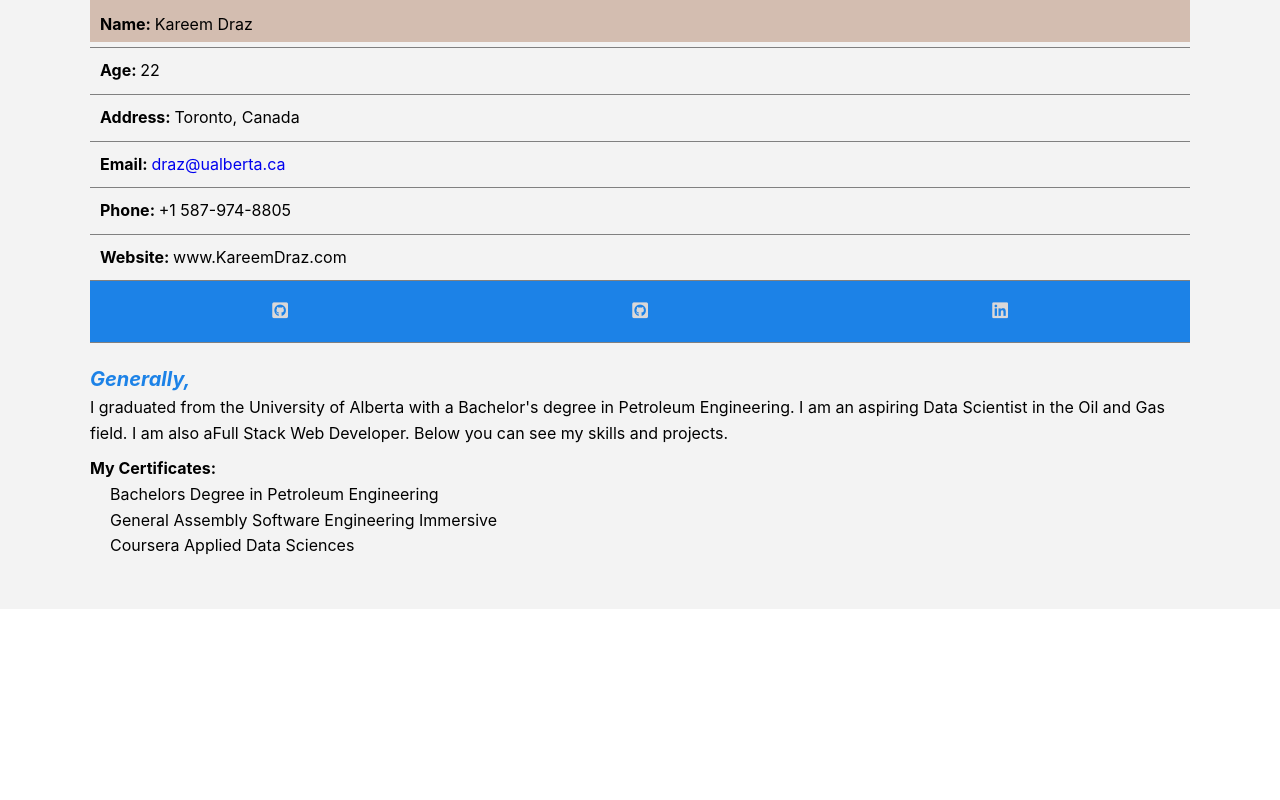
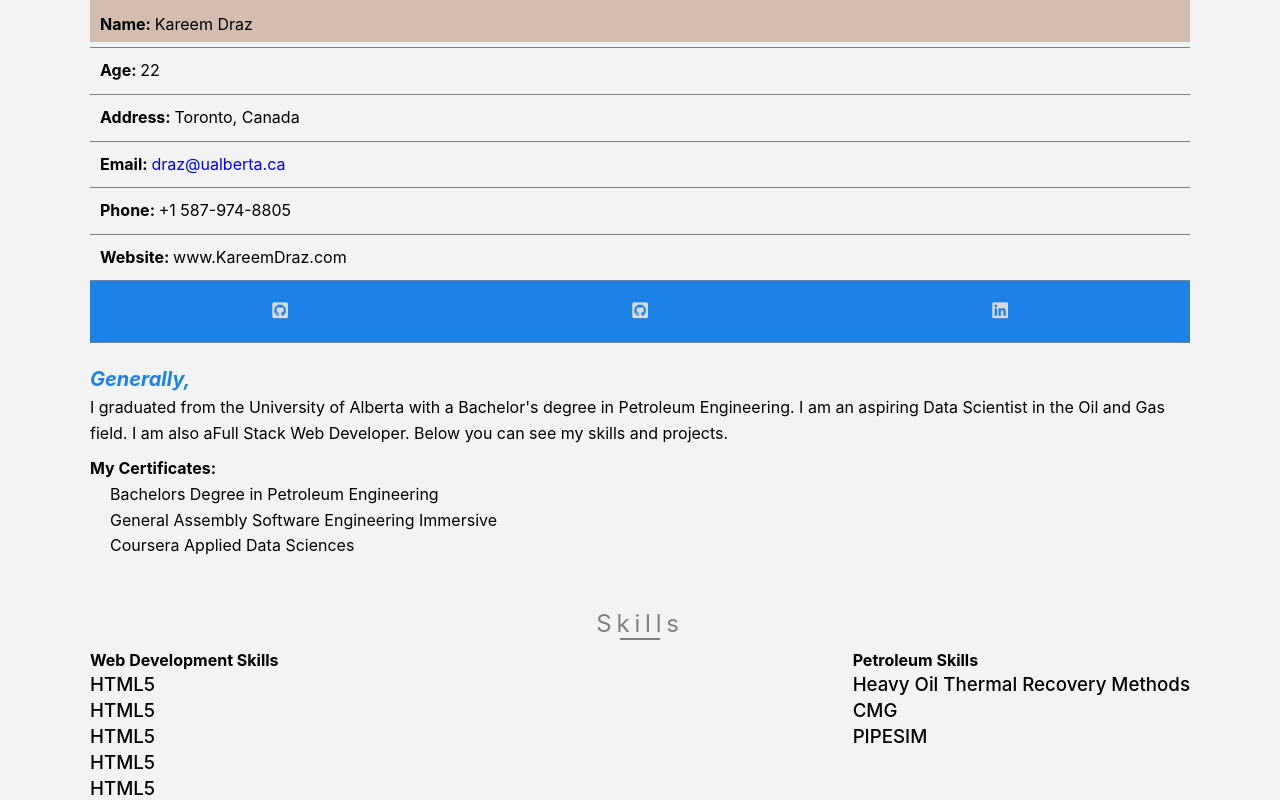
Before and after one commit to KareemD123/my-react-portfolio, a React (Create React App) app: page / in a window 1280 px wide. Shown: the part 1269-2069 px from the top of the page. Before the commit the page ends 1878 px from the top, so only its background shows below. Built offline with nearby package versions, Linux system fonts and the light colour scheme.

Commit message:
more about section

```diff
--- a/src/App.css
+++ b/src/App.css
@@ -402,3 +402,21 @@ a {
     height: 300px;
   }
 }
+
+
+.skills-center li{
+  margin:0;
+}
+
+.skills h3{
+  font-weight: 500;
+  padding-top: 3px;
+}
+
+@media screen and (min-width:664px){
+  .skills-center{
+    display:flex;
+    flex-wrap: wrap;
+    justify-content: space-between;
+  }
+}
--- a/src/App.js
+++ b/src/App.js
@@ -23,8 +23,8 @@ function App() {
 
                 <Route exact path ="/" component = {Header} />
                 <Route exact path ="/" component = {About} />
-                {/*<Route exact path ="/" component = {Skills} />
-                <Route exact path ="/" component = {Projects} />
+                <Route exact path ="/" component = {Skills} />
+                {/*<Route exact path ="/" component = {Projects} />
                 <Route exact path ="/" component = {Contact} /> */}
 
 
--- a/src/Context/Data.js
+++ b/src/Context/Data.js
@@ -42,49 +42,34 @@ export const Links=[
 
 
 
-// export const Links=[
-//   {
-//     id:1,
-//     link:'Home',
-//     path:'/',
-//     scrolling:'Home',
-//   },
-//   {
-//     id:2,
-//     link:'About',
-//     path:'/about',
-//     scrolling:'About',
-//   },
-//   {
-//     id:3,
-//     link:'Skills',
-//     path:'/skills',
-//     scrolling:'Skills',
-//   },
-//   {
-//     id:4,
-//     link:'Projects',
-//     path:'/projects',
-//     scrolling:'Projects',
-//   },
-//   {
-//     id:5,
-//     link:'Courses',
-//     path:'/courses',
-//     scrolling:'Courses',
-//   },
-//   {
-//     id:6,
-//     link:'Contact',
-//     path:'/contact',
-//     scrolling:'Contact',
-//   },
-// ]
-
 
 export const devSkills=[
   {
     id:1,
+    title:"HTML5",
+    percent: 'ninety',
+    number:'90%',
+  },
+  {
+    id:2,
+    title:"HTML5",
+    percent: 'ninety',
+    number:'90%',
+  },
+  {
+    id:3,
+    title:"HTML5",
+    percent: 'ninety',
+    number:'90%',
+  },
+  {
+    id:4,
+    title:"HTML5",
+    percent: 'ninety',
+    number:'90%',
+  },
+  {
+    id:5,
     title:"HTML5",
     percent: 'ninety',
     number:'90%',
@@ -98,7 +83,19 @@ export const petroleumSkills=[
     title:"Heavy Oil Thermal Recovery Methods",
     percent: 'ninety',
     number:'90%',
-  }
+  },
+  {
+    id:2,
+    title:"CMG",
+    percent: 'ninety',
+    number:'90%',
+  },
+  {
+    id:1,
+    title:"PIPESIM",
+    percent: 'ninety',
+    number:'90%',
+  },
 ]
 
 
--- a/src/components/Skills.js
+++ b/src/components/Skills.js
@@ -1,9 +1,44 @@
 import React from 'react'
+import Title from './Title';
+import {ProductConsumer} from '../Context/Context';
 
 export default function Skills() {
   return (
-    <div>
-      Hello from skills
-    </div>
+    <ProductConsumer>
+      {value=>{
+        return(
+          <div className="skills">
+            <div className="container">
+              <Title title="Skills" color="grey"/>
+              <div className="skills-center">
+                <div className="skills-web">
+                <h4>Web Development Skills</h4>
+                {value.devSkills.map(devskills=>{
+                  return(
+                    <li>
+                      <h3>{devskills.title}</h3>
+                    </li>
+                  )
+                })}
+                </div>
+
+                <div className="skills-petroleum">
+                <h4>Petroleum Skills</h4>
+                {value.petroleumSkills.map(skills=>{
+                  return(
+                    <li>
+                      <h3>{skills.title}</h3>
+                    </li>
+                  )
+                })}
+                </div>
+
+
+              </div>
+            </div>
+          </div>
+        )
+      }}
+    </ProductConsumer>
   )
 }
```
Also changed, not shown: 1 other file (tests, documents, lock files or other folders).
